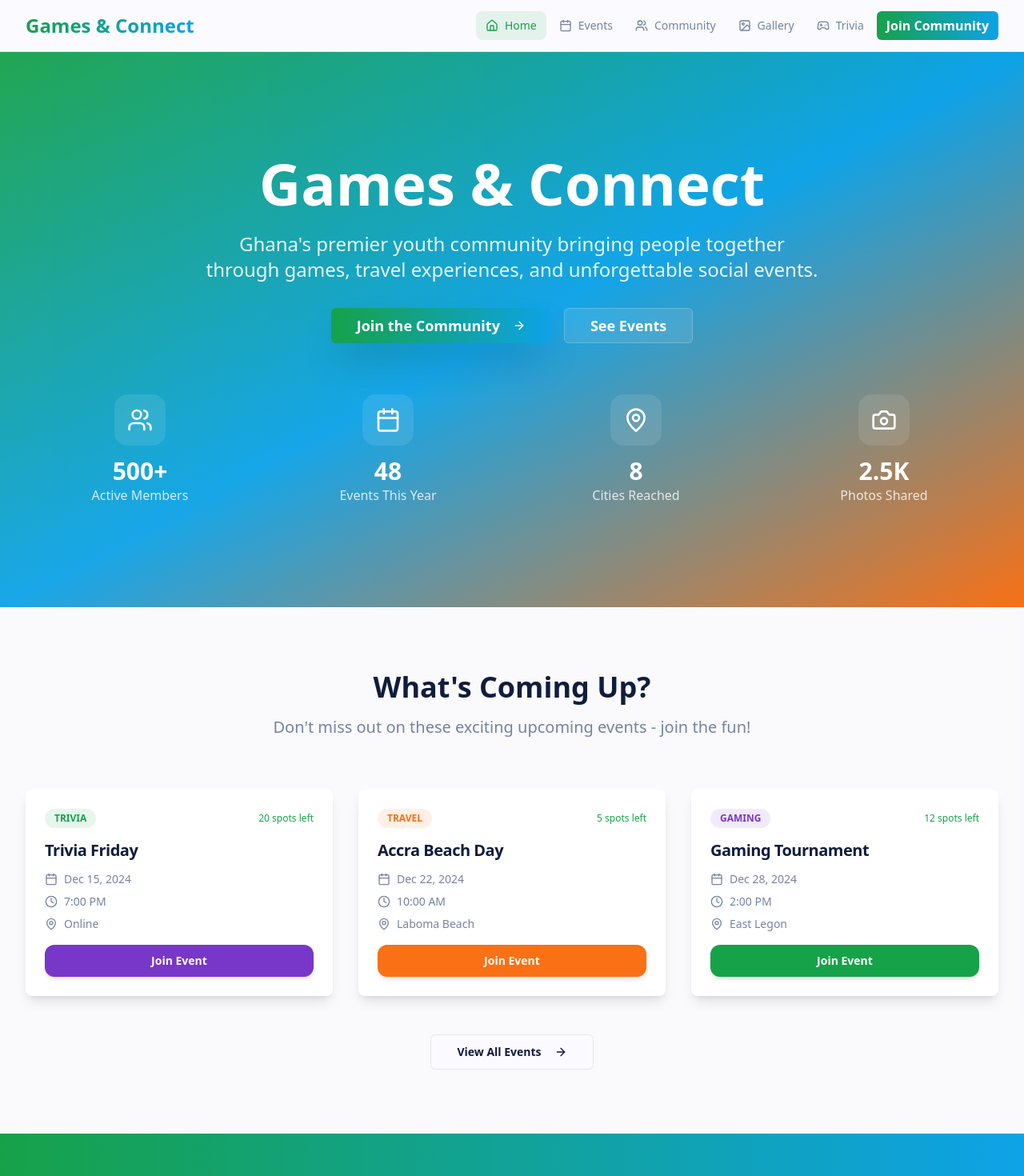
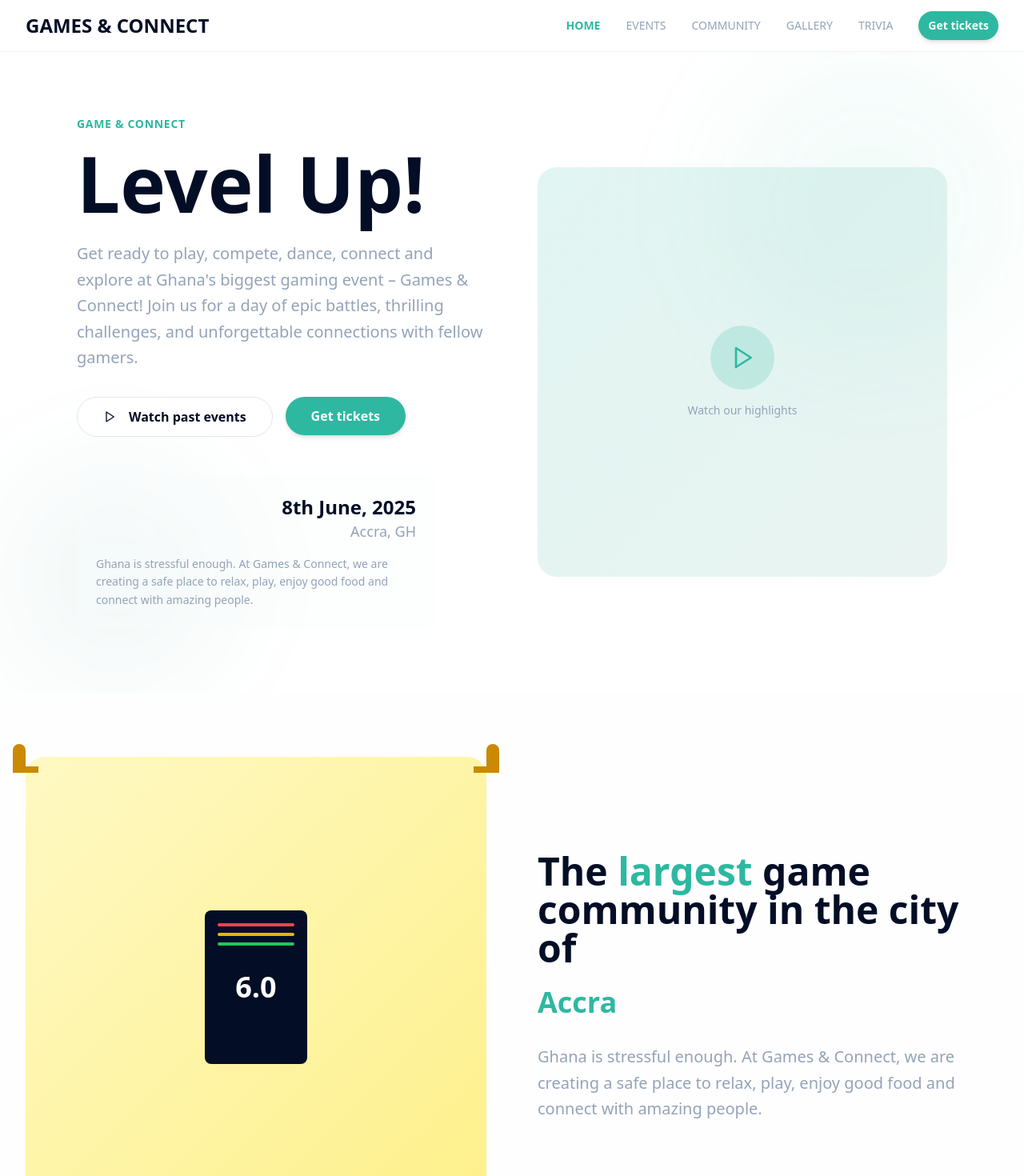
Before and after one commit to lewislenus/gamesandconnect, a React (Vite) app: page / in a window 1280 px wide. Shown: the top 1470 px of the page at 80% size. Built offline with nearby package versions, Linux system fonts and the light colour scheme.

Commit message:
Refactor: Update site design
Update the site's visual appearance to match the design of gamefiesta.co. This includes changes to colors, typography, and layout to align with the new aesthetic.

```diff
--- a/src/components/Navigation.tsx
+++ b/src/components/Navigation.tsx
@@ -18,36 +18,33 @@ export const Navigation = () => {
   const isActive = (path: string) => location.pathname === path;
 
   return (
-    <nav className="bg-background/95 backdrop-blur-md border-b border-border sticky top-0 z-50">
+    <nav className="bg-background/95 backdrop-blur-sm border-b border-border/50 sticky top-0 z-50">
       <div className="max-w-7xl mx-auto px-4 sm:px-6 lg:px-8">
         <div className="flex justify-between items-center h-16">
           <Link
             to="/"
-            className="text-2xl font-bold bg-gradient-to-r from-primary to-accent bg-clip-text text-transparent hover:scale-105 transition-transform duration-300"
+            className="text-2xl font-black text-foreground hover:text-primary transition-colors duration-300"
           >
-            Games & Connect
+            GAMES & CONNECT
           </Link>
 
           {/* Desktop Navigation */}
-          <div className="hidden md:flex items-center space-x-1">
+          <div className="hidden md:flex items-center space-x-8">
             {navItems.map((item) => (
               <Link
                 key={item.name}
                 to={item.path}
-                className={`px-3 py-2 rounded-lg text-sm font-medium transition-all duration-300 ${
+                className={`text-sm font-medium transition-all duration-300 ${
                   isActive(item.path)
-                    ? 'bg-primary/10 text-primary'
-                    : 'text-muted-foreground hover:text-foreground hover:bg-muted'
+                    ? 'text-primary font-semibold'
+                    : 'text-muted-foreground hover:text-foreground'
                 }`}
               >
-                <div className="flex items-center space-x-2">
-                  <item.icon className="w-4 h-4" />
-                  <span>{item.name}</span>
-                </div>
+                {item.name.toUpperCase()}
               </Link>
             ))}
-            <Button variant="hero" size="sm" className="ml-4">
-              Join Community
+            <Button size="sm" className="ml-4 rounded-full">
+              Get tickets
             </Button>
           </div>
 
@@ -65,7 +62,7 @@ export const Navigation = () => {
 
         {/* Mobile Navigation */}
         {isOpen && (
-          <div className="md:hidden absolute top-16 left-0 right-0 bg-background border-b border-border shadow-lg">
+          <div className="md:hidden absolute top-16 left-0 right-0 bg-background border-b border-border/50 shadow-lg">
             <div className="px-2 pt-2 pb-3 space-y-1">
               {navItems.map((item) => (
                 <Link
@@ -73,20 +70,17 @@ export const Navigation = () => {
                   to={item.path}
                   className={`block px-3 py-2 rounded-lg text-base font-medium transition-all duration-300 ${
                     isActive(item.path)
-                      ? 'bg-primary/10 text-primary'
-                      : 'text-muted-foreground hover:text-foreground hover:bg-muted'
+                      ? 'text-primary font-semibold'
+                      : 'text-muted-foreground hover:text-foreground'
                   }`}
                   onClick={() => setIsOpen(false)}
                 >
-                  <div className="flex items-center space-x-2">
-                    <item.icon className="w-4 h-4" />
-                    <span>{item.name}</span>
-                  </div>
+                  {item.name.toUpperCase()}
                 </Link>
               ))}
               <div className="px-3 py-2">
-                <Button variant="hero" className="w-full">
-                  Join Community
+                <Button className="w-full rounded-full">
+                  Get tickets
                 </Button>
               </div>
             </div>
--- a/src/index.css
+++ b/src/index.css
@@ -2,52 +2,52 @@
 @tailwind components;
 @tailwind utilities;
 
-/* Games and Connect Design System - Venmo-inspired with Ghanaian vibrancy */
+/* Games and Connect Design System - GameFiesta inspired */
 
 @layer base {
   :root {
-    --background: 250 100% 99%;
-    --foreground: 222 60% 15%;
+    --background: 0 0% 100%;
+    --foreground: 222 84% 8%;
 
     --card: 0 0% 100%;
-    --card-foreground: 222 60% 15%;
+    --card-foreground: 222 84% 8%;
 
     --popover: 0 0% 100%;
-    --popover-foreground: 222 60% 15%;
+    --popover-foreground: 222 84% 8%;
 
-    /* Vibrant primary green inspired by Ghanaian nature */
-    --primary: 142 76% 36%;
+    /* GameFiesta-inspired teal/green theme */
+    --primary: 170 60% 45%;
     --primary-foreground: 0 0% 100%;
-    --primary-glow: 142 76% 45%;
+    --primary-glow: 170 60% 55%;
 
-    /* Warm orange accent */
+    /* Secondary orange accent */
     --secondary: 24 95% 53%;
     --secondary-foreground: 0 0% 100%;
 
-    --muted: 220 14% 96%;
-    --muted-foreground: 222 20% 55%;
+    --muted: 210 40% 98%;
+    --muted-foreground: 215 20% 65%;
 
-    --accent: 199 89% 48%;
+    --accent: 170 60% 35%;
     --accent-foreground: 0 0% 100%;
 
     --destructive: 0 84% 60%;
     --destructive-foreground: 0 0% 100%;
 
-    --border: 220 13% 91%;
-    --input: 220 13% 91%;
-    --ring: 142 76% 36%;
+    --border: 214 32% 91%;
+    --input: 214 32% 91%;
+    --ring: 170 60% 45%;
 
     /* Custom design tokens */
-    --hero-gradient: linear-gradient(135deg, hsl(142 76% 36%) 0%, hsl(199 89% 48%) 100%);
-    --card-shadow: 0 4px 20px -2px hsl(222 60% 15% / 0.1);
-    --card-shadow-hover: 0 8px 30px -2px hsl(222 60% 15% / 0.15);
+    --hero-gradient: linear-gradient(135deg, hsl(170 60% 45%) 0%, hsl(170 60% 55%) 100%);
+    --card-shadow: 0 2px 10px -2px hsl(222 84% 8% / 0.08);
+    --card-shadow-hover: 0 8px 25px -2px hsl(222 84% 8% / 0.12);
     --transition-smooth: all 0.3s cubic-bezier(0.4, 0, 0.2, 1);
 
     /* Event category colors */
-    --gaming: 267 57% 50%;
+    --gaming: 270 60% 50%;
     --travel: 24 95% 53%;
-    --social: 199 89% 48%;
-    --trivia: 142 76% 36%;
+    --social: 200 89% 48%;
+    --trivia: 170 60% 45%;
 
     --radius: 0.5rem;
 
@@ -113,6 +113,17 @@
   }
 
   body {
-    @apply bg-background text-foreground;
+    @apply bg-background text-foreground font-sans;
   }
 }
+
+@layer utilities {
+  @keyframes marquee {
+    0% { transform: translateX(0%); }
+    100% { transform: translateX(-100%); }
+  }
+
+  .animate-marquee {
+    animation: marquee 30s linear infinite;
+  }
+}
--- a/src/pages/HomePage.tsx
+++ b/src/pages/HomePage.tsx
@@ -1,170 +1,146 @@
 import { Button } from '@/components/ui/button';
-import { Card, CardContent, CardDescription, CardHeader, CardTitle } from '@/components/ui/card';
-import { Calendar, Users, Gamepad2, Camera, ArrowRight, MapPin, Clock } from 'lucide-react';
-import { Link } from 'react-router-dom';
+import { Calendar, MapPin, Clock, Play } from 'lucide-react';
 
 export default function HomePage() {
-  const upcomingEvents = [
-    {
-      id: 1,
-      title: "Trivia Friday",
-      date: "Dec 15, 2024",
-      time: "7:00 PM",
-      location: "Online",
-      category: "trivia",
-      spots: "20 spots left"
-    },
-    {
-      id: 2,
-      title: "Accra Beach Day",
-      date: "Dec 22, 2024",
-      time: "10:00 AM",
-      location: "Laboma Beach",
-      category: "travel",
-      spots: "5 spots left"
-    },
-    {
-      id: 3,
-      title: "Gaming Tournament",
-      date: "Dec 28, 2024",
-      time: "2:00 PM",
-      location: "East Legon",
-      category: "gaming",
-      spots: "12 spots left"
-    }
-  ];
+  return (
+    <div className="min-h-screen bg-background">
+      {/* Hero Section */}
+      <section className="relative min-h-[90vh] flex items-center justify-center bg-background overflow-hidden">
+        <div className="absolute top-0 right-0 w-96 h-96 bg-primary/5 rounded-full blur-3xl"></div>
+        <div className="absolute bottom-0 left-0 w-72 h-72 bg-accent/5 rounded-full blur-3xl"></div>
 
-  const stats = [
-    { label: "Active Members", value: "500+", icon: Users },
-    { label: "Events This Year", value: "48", icon: Calendar },
-    { label: "Cities Reached", value: "8", icon: MapPin },
-    { label: "Photos Shared", value: "2.5K", icon: Camera },
-  ];
+        <div className="relative max-w-7xl mx-auto px-4 sm:px-6 lg:px-8 py-20">
+          <div className="grid lg:grid-cols-2 gap-16 items-center">
+            <div className="text-left">
+              <div className="mb-8">
+                <div className="text-sm font-semibold text-primary mb-4 tracking-wider uppercase">
+                  Game & Connect
+                </div>
+                <h1 className="text-6xl lg:text-8xl font-black text-foreground mb-6 leading-none">
+                  Level Up!
+                </h1>
+                <p className="text-xl text-muted-foreground mb-8 max-w-lg leading-relaxed">
+                  Get ready to play, compete, dance, connect and explore at Ghana's biggest gaming event – Games & Connect! Join us for a day of epic battles, thrilling challenges, and unforgettable connections with fellow gamers.
+                </p>
+              </div>
 
-  return (
-    <div className="min-h-screen">
-      {/* Hero Section */}
-      <section className="relative bg-gradient-to-br from-primary via-accent to-secondary overflow-hidden">
-        <div className="absolute inset-0 bg-gradient-to-r from-white/5 to-transparent"></div>
+              <div className="flex flex-col sm:flex-row gap-4 mb-12">
+                <Button variant="outline" size="lg" className="rounded-full text-base px-8 py-6">
+                  <Play className="mr-2 h-5 w-5" />
+                  Watch past events
+                </Button>
+                <Button size="lg" className="rounded-full text-base px-8 py-6 bg-primary hover:bg-primary/90">
+                  Get tickets
+                </Button>
+              </div>
 
-        <div className="relative max-w-7xl mx-auto px-4 sm:px-6 lg:px-8 py-20 lg:py-32">
-          <div className="text-center">
-            <h1 className="text-5xl lg:text-7xl font-bold text-white mb-6 animate-fade-in">
-              Games & Connect
-            </h1>
-            <p className="text-xl lg:text-2xl text-white/90 mb-8 max-w-3xl mx-auto leading-relaxed">
-              Ghana's premier youth community bringing people together through games, travel experiences, and unforgettable social events.
-            </p>
-
-            <div className="flex flex-col sm:flex-row gap-4 justify-center items-center mb-12">
-              <Button variant="hero" size="lg" className="text-lg px-8 py-4 shadow-2xl">
-                Join the Community
-                <ArrowRight className="ml-2 h-5 w-5" />
-              </Button>
-              <Link to="/events">
-                <Button variant="outline" size="lg" className="text-lg px-8 py-4 bg-white/10 border-white/20 text-white hover:bg-white/20">
-                  See Events
-                </Button>
-              </Link>
+              {/* Event Info */}
+              <div className="bg-muted/30 backdrop-blur-sm rounded-2xl p-6 max-w-md">
+                <div className="text-right mb-4">
+                  <div className="text-2xl font-bold text-foreground">8th June, 2025</div>
+                  <div className="text-lg text-muted-foreground">Accra, GH</div>
+                </div>
+                <p className="text-sm text-muted-foreground leading-relaxed">
+                  Ghana is stressful enough. At Games & Connect, we are creating a safe place to relax, play, enjoy good food and connect with amazing people.
+                </p>
+              </div>
             </div>
 
-            {/* Stats */}
-            <div className="grid grid-cols-2 lg:grid-cols-4 gap-6 mt-16">
-              {stats.map((stat, index) => (
-                <div key={index} className="text-center">
-                  <div className="bg-white/10 backdrop-blur-sm rounded-2xl p-4 mb-2 inline-block">
-                    <stat.icon className="h-8 w-8 text-white mx-auto" />
+            <div className="relative">
+              {/* Video/Image Placeholder */}
+              <div className="aspect-square bg-gradient-to-br from-primary/10 to-accent/10 rounded-3xl flex items-center justify-center relative overflow-hidden">
+                <div className="absolute inset-0 bg-gradient-to-br from-primary/5 to-transparent"></div>
+                <div className="relative text-center">
+                  <div className="w-20 h-20 bg-primary/20 rounded-full flex items-center justify-center mb-4 mx-auto">
+                    <Play className="w-8 h-8 text-primary" />
                   </div>
-                  <div className="text-3xl font-bold text-white">{stat.value}</div>
-                  <div className="text-white/80">{stat.label}</div>
+                  <div className="text-sm text-muted-foreground">Watch our highlights</div>
                 </div>
-              ))}
+              </div>
             </div>
           </div>
         </div>
       </section>
 
-      {/* Upcoming Events */}
-      <section className="py-20 bg-muted/30">
+      {/* Community Section */}
+      <section className="py-20 bg-muted/20">
         <div className="max-w-7xl mx-auto px-4 sm:px-6 lg:px-8">
-          <div className="text-center mb-16">
-            <h2 className="text-4xl font-bold text-foreground mb-4">What's Coming Up?</h2>
-            <p className="text-xl text-muted-foreground max-w-2xl mx-auto">
-              Don't miss out on these exciting upcoming events - join the fun!
-            </p>
-          </div>
+          <div className="grid lg:grid-cols-2 gap-16 items-center">
+            <div className="relative">
+              {/* Gaming Traffic Light Illustration */}
+              <div className="relative bg-gradient-to-br from-yellow-100 to-yellow-200 rounded-3xl p-8 aspect-square flex items-center justify-center">
+                <div className="w-32 h-48 bg-foreground rounded-lg flex items-center justify-center relative">
+                  <div className="absolute top-4 left-4 right-4">
+                    <div className="h-1 bg-red-500 rounded-full mb-2"></div>
+                    <div className="h-1 bg-yellow-500 rounded-full mb-2"></div>
+                    <div className="h-1 bg-green-500 rounded-full"></div>
+                  </div>
+                  <div className="text-4xl font-bold text-background">6.0</div>
+                </div>
+                <div className="absolute -top-4 -left-4 w-8 h-8">
+                  <div className="w-4 h-8 bg-yellow-600 rounded-t-full"></div>
+                  <div className="w-8 h-2 bg-yellow-600 -mt-1"></div>
+                </div>
+                <div className="absolute -top-4 -right-4 w-8 h-8">
+                  <div className="w-4 h-8 bg-yellow-600 rounded-t-full ml-auto"></div>
+                  <div className="w-8 h-2 bg-yellow-600 -mt-1"></div>
+                </div>
+              </div>
+            </div>
 
-          <div className="grid md:grid-cols-3 gap-8 mb-12">
-            {upcomingEvents.map((event) => (
-              <Card key={event.id} className="hover:shadow-xl transition-all duration-300 transform hover:scale-[1.02] border-0 shadow-lg">
-                <CardHeader className="pb-3">
-                  <div className="flex items-center justify-between mb-2">
-                    <span className={`px-3 py-1 rounded-full text-xs font-semibold ${
-                      event.category === 'trivia' ? 'bg-trivia/10 text-trivia' :
-                      event.category === 'travel' ? 'bg-travel/10 text-travel' :
-                      'bg-gaming/10 text-gaming'
-                    }`}>
-                      {event.category.toUpperCase()}
-                    </span>
-                    <span className="text-xs text-primary font-medium">{event.spots}</span>
-                  </div>
-                  <CardTitle className="text-xl">{event.title}</CardTitle>
-                </CardHeader>
-                <CardContent>
-                  <div className="space-y-2 mb-4">
-                    <div className="flex items-center text-muted-foreground">
-                      <Calendar className="h-4 w-4 mr-2" />
-                      <span className="text-sm">{event.date}</span>
-                    </div>
-                    <div className="flex items-center text-muted-foreground">
-                      <Clock className="h-4 w-4 mr-2" />
-                      <span className="text-sm">{event.time}</span>
-                    </div>
-                    <div className="flex items-center text-muted-foreground">
-                      <MapPin className="h-4 w-4 mr-2" />
-                      <span className="text-sm">{event.location}</span>
-                    </div>
-                  </div>
-                  <Button
-                    variant={event.category === 'trivia' ? 'gaming' : event.category === 'travel' ? 'community' : 'default'}
-                    className="w-full"
-                  >
-                    Join Event
-                  </Button>
-                </CardContent>
-              </Card>
-            ))}
-          </div>
-
-          <div className="text-center">
-            <Link to="/events">
-              <Button variant="outline" size="lg">
-                View All Events
-                <ArrowRight className="ml-2 h-4 w-4" />
-              </Button>
-            </Link>
+            <div>
+              <h2 className="text-5xl font-black text-foreground mb-6">
+                The <span className="text-primary">largest</span> game community in the city of
+              </h2>
+              <h3 className="text-4xl font-bold text-primary mb-8">
+                Accra
+              </h3>
+              <p className="text-xl text-muted-foreground leading-relaxed">
+                Ghana is stressful enough. At Games & Connect, we are creating a safe place to relax, play, enjoy good food and connect with amazing people.
+              </p>
+            </div>
           </div>
         </div>
       </section>
 
+      {/* Upcoming Events Ticker */}
+      <section className="py-4 bg-foreground text-background overflow-hidden">
+        <div className="flex animate-marquee whitespace-nowrap">
+          {Array.from({ length: 5 }).map((_, i) => (
+            <div key={i} className="flex items-center space-x-8 mx-8">
+              <div className="flex items-center space-x-2">
+                <Calendar className="w-4 h-4" />
+                <span className="font-semibold">Date: 08-06-2025</span>
+              </div>
+              <div className="flex items-center space-x-2">
+                <Clock className="w-4 h-4" />
+                <span className="font-semibold">Time: 3pm</span>
+              </div>
+              <div className="flex items-center space-x-2">
+                <MapPin className="w-4 h-4" />
+                <span className="font-semibold">Venue: TBD</span>
+              </div>
+            </div>
+          ))}
+        </div>
+      </section>
+
       {/* Call to Action */}
-      <section className="py-20 bg-gradient-to-r from-primary to-accent">
+      <section className="py-20 bg-background">
         <div className="max-w-4xl mx-auto px-4 sm:px-6 lg:px-8 text-center">
-          <h2 className="text-4xl font-bold text-white mb-6">
-            Ready to Join the Adventure?
+          <h2 className="text-5xl font-black text-foreground mb-6">
+            Ready to Level Up?
           </h2>
-          <p className="text-xl text-white/90 mb-8 leading-relaxed">
-            Connect with like-minded young people, create lasting memories, and be part of Ghana's most vibrant community.
+          <p className="text-xl text-muted-foreground mb-8 leading-relaxed max-w-2xl mx-auto">
+            Connect with like-minded young people, create lasting memories, and be part of Ghana's most vibrant gaming community.
           </p>
           <div className="flex flex-col sm:flex-row gap-4 justify-center">
-            <Button variant="hero" size="lg" className="bg-white text-primary hover:bg-white/90">
+            <Button size="lg" className="rounded-full text-base px-8 py-6 bg-primary hover:bg-primary/90">
+              Get your tickets now
+            </Button>
+            <Button variant="outline" size="lg" className="rounded-full text-base px-8 py-6">
               Join WhatsApp Group
             </Button>
-            <Link to="/community">
-              <Button variant="outline" size="lg" className="border-white text-white hover:bg-white/10">
-                Learn More
-              </Button>
-            </Link>
           </div>
         </div>
       </section>
```
